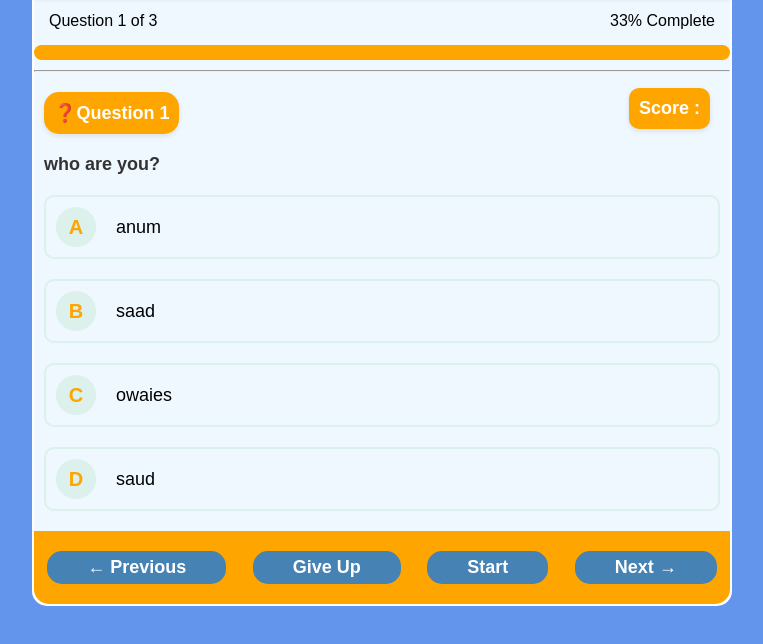
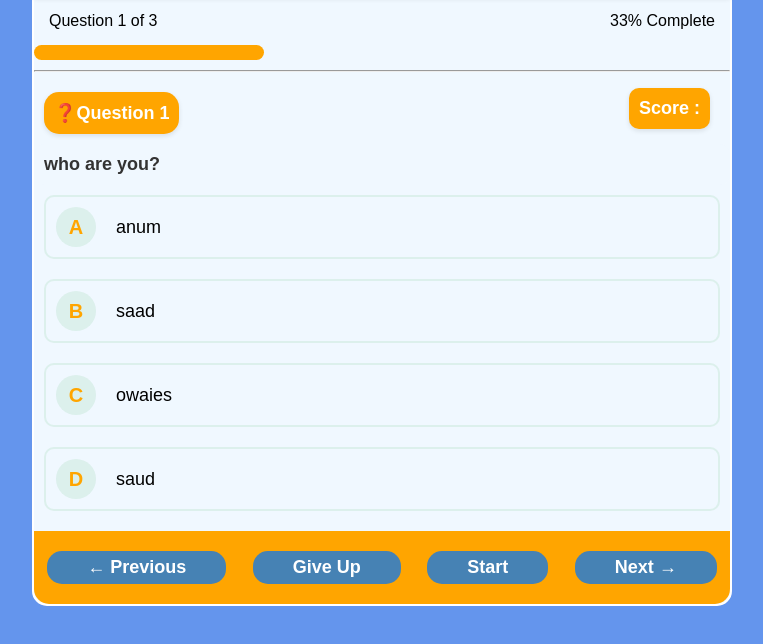
Before and after one commit to MOHAMMEDANUM/Quiz-e-Deen, a plain HTML site: page MediumMode.html in a window 1280 px wide. Both pictures are taken after a click on the button "Start". Shown: the part 152-796 px from the top of the page, without its empty margins (258-1021 px from the left). Drawn offline with Linux system fonts and the light colour scheme; files whose address does not match are found by name.

Commit message:
Added progress fill Functionality

```diff
--- a/MediumMode.html
+++ b/MediumMode.html
@@ -43,7 +43,7 @@
                     <div class="progress-percentage-medium-mode" id="progress-percentage-medium-mode">20% Complete</div>
                 </div>
                 <div class="progress-bar">
-                    <div class="progress-fill-medium-mode"></div>
+                    <div class="progress-fill-medium-mode" id="progress-fill-medium-mode"></div>
                 </div>
                 <hr>
             </div>
--- a/mediumModeScript.js
+++ b/mediumModeScript.js
@@ -83,11 +83,14 @@ let mediumModeQuestionNumber=document.getElementById("medium-mode-question-numbe
 // Medium Mode Score Tag
 let scoreMediumMode=document.getElementById("score-medium-mode")
 
-// Question Counter Medium Mode
+// Question Counter Tag
 let questionCounterMediumMode=document.getElementById("question-counter-medium-mode")
 
-// Progress Percentage Medium Mode
+// Progress Percentage Tag
 let progressPercentageMediumMode=document.getElementById("progress-percentage-medium-mode")
+
+// Progress Fill Tag
+let progressFillMediumMode = document.getElementById("progress-fill-medium-mode")
 
 //  currentQuestion
 let currentQuestion = 0
@@ -99,7 +102,10 @@ let score = 0
 let startGameMediumBtn=document.getElementById("start-game-medium-btn")
 
 
+
+
 // Showing the Question function
+
 let showQuestion = ()=>{
     console.log(currentQuestion);
 
@@ -111,6 +117,7 @@ let showQuestion = ()=>{
     questionCounterMediumMode.innerText=`Question ${currentQuestion+1} of ${mediumModeQuestions.length}`
     let percentage=Math.floor(((currentQuestion+1)/(mediumModeQuestions.length))*100)
     progressPercentageMediumMode.innerText=percentage+"% Complete"
+    progressFillMediumMode.style="width:"+percentage+"%"
 
 
     for(let i=0;i<4;i++){
--- a/style.css
+++ b/style.css
@@ -541,7 +541,7 @@ p{
 
 
 .progress-fill-medium-mode{
-    margin: auto;
+    /* margin: auto; */
     width: 100%;
     height: 15px;
     background-color: #ffa500;
```
